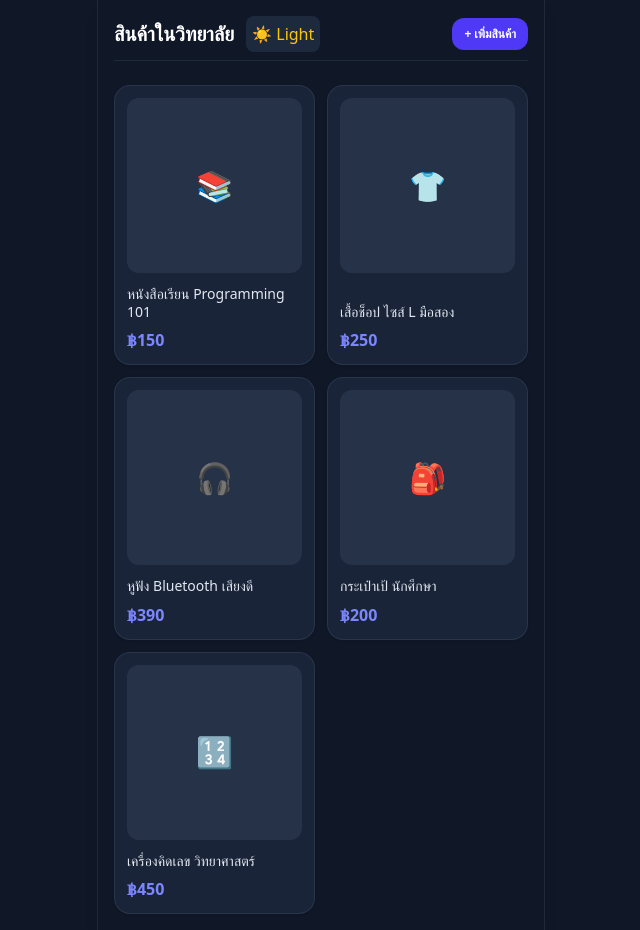
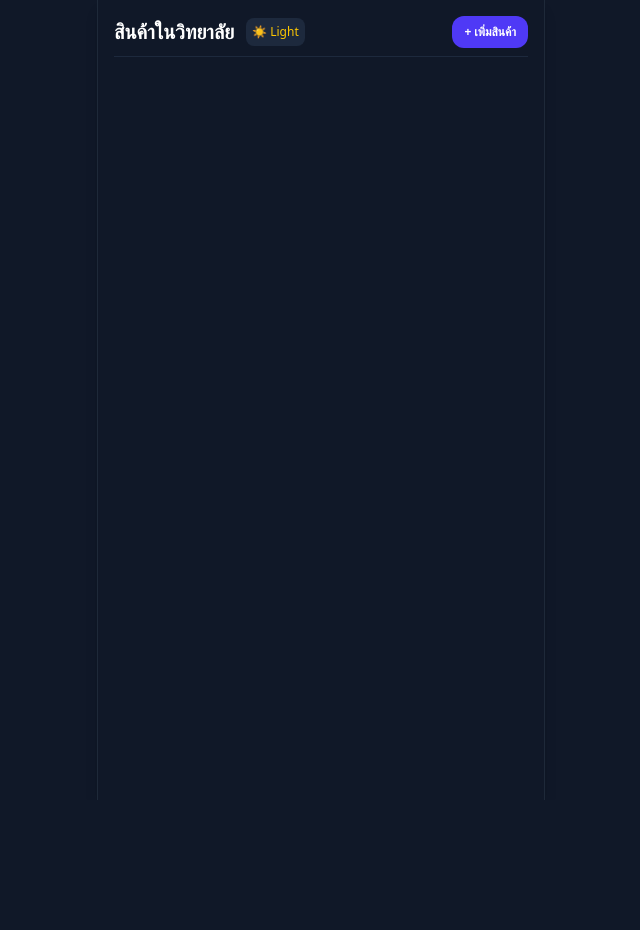
Before and after one commit to napatnoiwong115-ctrl/marketplace, a Next.js app: page /home in a window 1280 px wide. Shown: the whole page, without its empty margins (319-959 px from the left). After the commit the page ends 800 px from the top, so only its background shows below. Built offline with nearby package versions, Linux system fonts and the light colour scheme.

Commit message:
Update page.tsx

```diff
--- a/app/home/page.tsx
+++ b/app/home/page.tsx
@@ -1,40 +1,32 @@
 'use client';
+import { useState, useEffect } from 'react';
 import Link from 'next/link';
 import { useTheme } from '../context/ThemeContext';
 
-interface Product {
-  id: number;
-  name: string;
-  price: number;
-  image: string;
-}
-
-const mockProducts: Product[] = [
-  { id: 1, name: 'หนังสือเรียน Programming 101', price: 150, image: '📚' },
-  { id: 2, name: 'เสื้อช็อป ไซส์ L มือสอง', price: 250, image: '👕' },
-  { id: 3, name: 'หูฟัง Bluetooth เสียงดี', price: 390, image: '🎧' },
-  { id: 4, name: 'กระเป๋าเป้ นักศึกษา', price: 200, image: '🎒' },
-  { id: 5, name: 'เครื่องคิดเลข วิทยาศาสตร์', price: 450, image: '🔢' },
-];
-
 export default function HomePage() {
   const { theme, toggleTheme } = useTheme();
+  const [mounted, setMounted] = useState(false);
+
+  useEffect(() => {
+    setMounted(true);
+  }, []);
 
   return (
     <div className="space-y-6">
-      {/* Header พร้อมปุ่มสลับ Dark/Light Mode */}
       <div className="flex justify-between items-center pb-2 border-b border-gray-200 dark:border-slate-800">
         <div className="flex items-center gap-3">
           <h1 className="text-xl font-bold text-gray-900 dark:text-white">
             สินค้าในวิทยาลัย
           </h1>
-          <button
-            onClick={toggleTheme}
-            className="p-1.5 rounded-lg bg-gray-200 dark:bg-slate-800 text-gray-800 dark:text-yellow-400 hover:opacity-80 transition cursor-pointer"
-            title="สลับโหมด มืด/สว่าง"
-          >
-            {theme === 'dark' ? '☀️ Light' : '🌙 Dark'}
-          </button>
+          {/* ซ่อนปุ่มชั่วคราวจนกว่าจะ mounted เสร็จ เพื่อป้องกัน Hydration / Build Error */}
+          {mounted && (
+            <button
+              onClick={toggleTheme}
+              className="p-1.5 rounded-lg bg-gray-200 dark:bg-slate-800 text-gray-800 dark:text-yellow-400 hover:opacity-80 transition cursor-pointer text-xs"
+            >
+              {theme === 'dark' ? '☀️ Light' : '🌙 Dark'}
+            </button>
+          )}
         </div>
 
         <Link
@@ -45,27 +37,7 @@ export default function HomePage() {
         </Link>
       </div>
 
-      {/* Product Grid */}
-      <div className="grid grid-cols-2 gap-3">
-        {mockProducts.map((item) => (
-          <div
-            key={item.id}
-            className="bg-gray-50 dark:bg-slate-800/80 border border-gray-200 dark:border-slate-700/60 rounded-2xl p-3 flex flex-col justify-between shadow-sm"
-          >
-            <div className="w-full aspect-square bg-gray-200 dark:bg-slate-700/50 rounded-xl flex items-center justify-center text-3xl mb-3">
-              {item.image}
-            </div>
-            <div>
-              <h2 className="text-sm font-medium text-gray-800 dark:text-slate-200 line-clamp-2 leading-tight mb-2">
-                {item.name}
-              </h2>
-              <p className="text-indigo-600 dark:text-indigo-400 font-bold text-base">
-                ฿{item.price}
-              </p>
-            </div>
-          </div>
-        ))}
-      </div>
+      {/* รายการสินค้า... */}
     </div>
   );
 }
```
